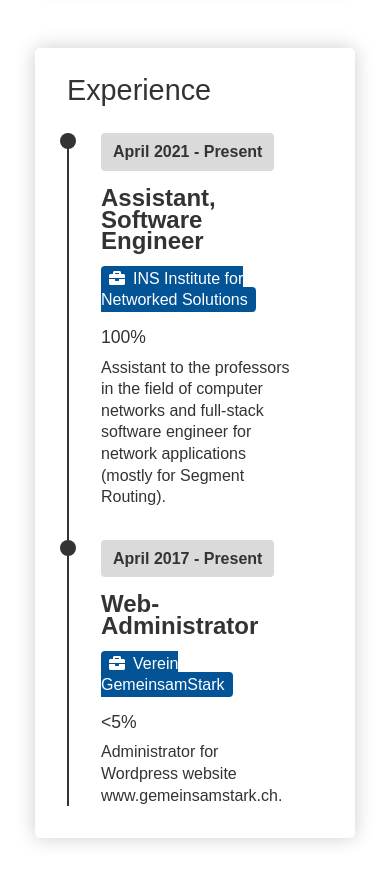
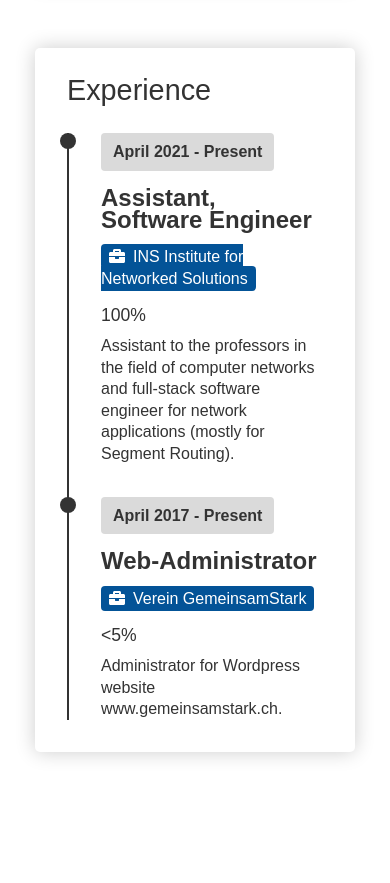
Before and after one commit to ubaumann/ubaumann.ch, a React (Create React App) app: page / in a window 390 px wide. Shown: the part 2200-3083 px from the top of the page. After the commit the page ends 3016 px from the top, so only its background shows below. Built offline with nearby package versions, Linux system fonts and the light colour scheme.

Commit message:
updated responsiveness

```diff
--- a/src/components/Timeline/Timeline.scss
+++ b/src/components/Timeline/Timeline.scss
@@ -64,6 +64,7 @@
 @media screen and (max-width: $breakpoint-two) {
     .TimelineItem {
         width: 100%;
+        padding-right: 0;
 
         &:nth-child(2n) {
             align-self: flex-end;
```
